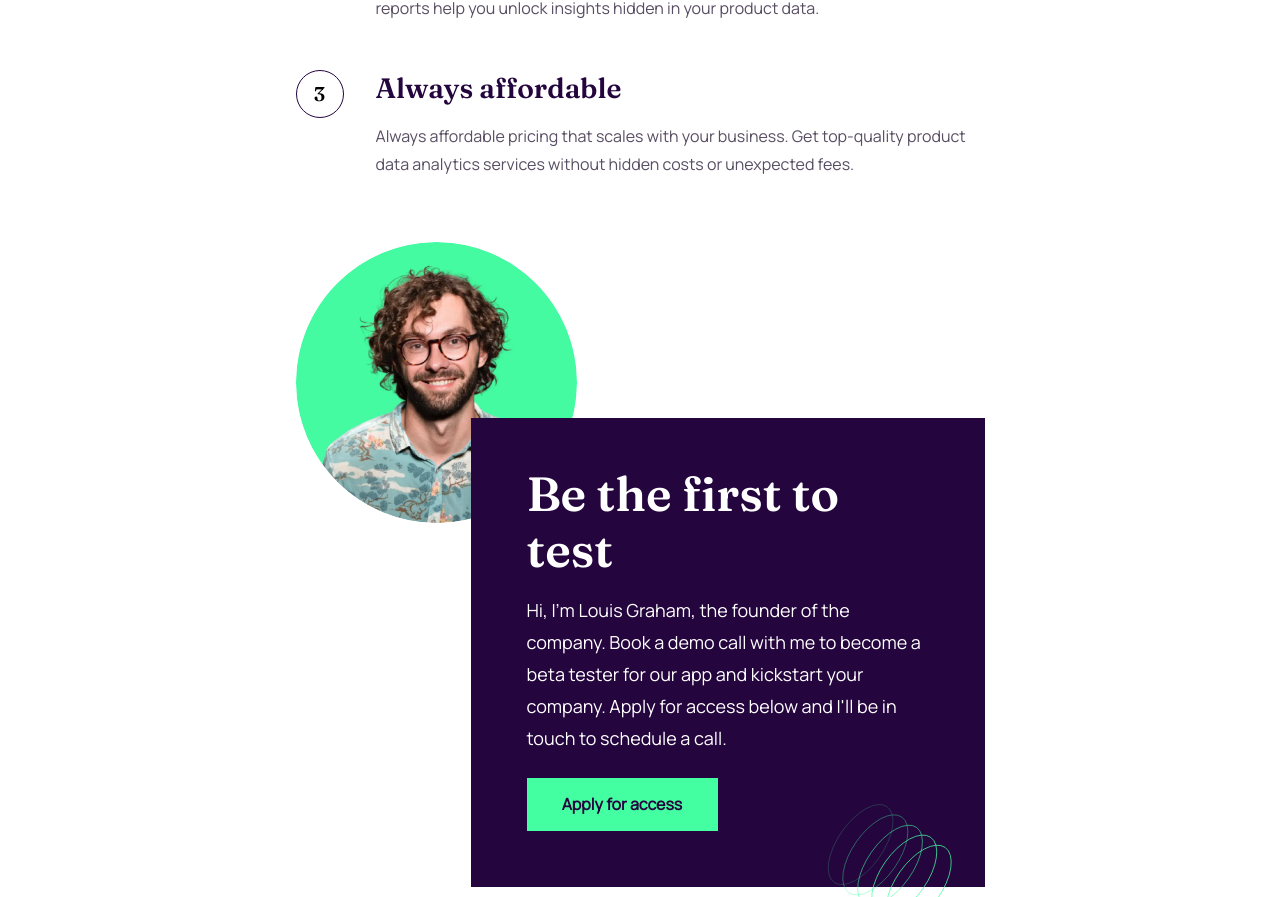
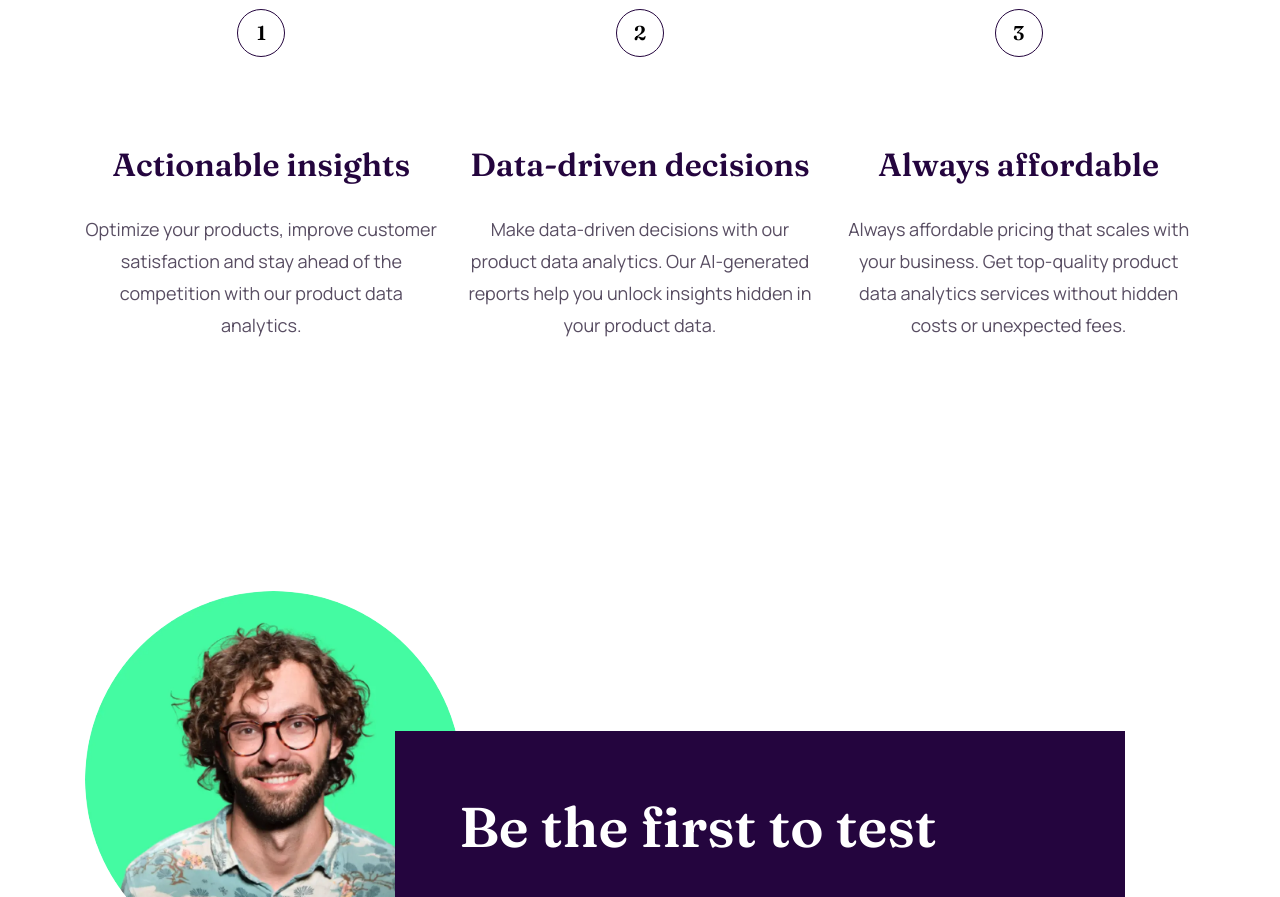
Before and after one commit to XolaniXAD/workit-landing-page, a website built with Vite: page starter-code/index.html in a window 1280 px wide. Shown: the part 982-1879 px from the top of the page. Built offline with nearby package versions, Linux system fonts and the light colour scheme.

Commit message:
Update layout: configure custom 1024px breakpoint and adjust spacing for tablet/iPad sizes

```diff
--- a/starter-code/index.html
+++ b/starter-code/index.html
@@ -16,7 +16,7 @@
 <body class="font-manrope overflow-x-hidden">
 
   <!-- Header with Navigation -->
-  <header class="bg-[#24053E] text-white pt-8 px-5 md:pt-10 md:px-10 md:h-[540px] overflow-visible" style="border-radius: 0 0 50% 50% / 0 0 7% 7%;">
+  <header class="bg-[#24053E] text-white pt-8 px-5 md:pt-10 md:px-10 md:h-[540px] lg:h-[671px] overflow-visible [border-radius:0_0_50%_50%_/_0_0_7%_7%] lg:[border-radius:0_0_50%_50%_/_0_0_18%_18%]">
     <nav class="flex justify-between items-center max-w-[1110px] md:mx-auto">
       <a href="/" aria-label="Home">
         <img src="./assets/images/logo-light.svg" alt="Workit">
@@ -40,67 +40,67 @@
       </picture>
     </div>
 
-    <div class="hero-image flex justify-center relative z-10 -mt-4 md:-mt-24">
+    <div class="hero-image flex justify-center relative z-10 -mt-4 md:-mt-24 lg:-mt-[0px]">
       <img src="./assets/images/image-hero.webp" alt="Mobile phone displaying the Workit app interface" class="w-[267px] md:w-[514px] translate-y-1/2">
     </div>
   </header>
 
-  <main class="px-5">
+  <main class="px-5 pb-[180px] md:pb-[300px]">
     <!-- Features Section -->
-    <section class="features bg-white pt-[128px] md:pt-[200px] pb-16 px-4 md:px-10" id="features">
-      <div class="max-w-[327px] md:max-w-[689px] mx-auto">
+    <section class="features bg-white lg:pb-[250px] pt-[128px] md:pt-[200px] lg:pt-[320px] pb-16 px-4 md:px-10 lg" id="features">
+      <div class="max-w-[327px] md:max-w-[689px] lg:max-w-[1110px] mx-auto lg:grid lg:grid-cols-3 lg:gap-x-[26px] lg:gap-y-14">
         <!-- Feature 1 -->
-        <article class="feature text-center md:flex md:text-left md:gap-8 mb-10 md:mb-12">
-          <div class="feature-number w-12 h-12 md:w-12 md:h-12 md:flex-shrink-0 rounded-full border border-[#24053E] flex items-center justify-center mx-auto md:mx-0 mb-6 md:mb-0 font-fraunces text-xl font-semibold">1</div>
+        <article class="feature text-center md:flex md:text-left md:gap-8 lg:flex-col lg:text-center mb-10 md:mb-12 lg:mb-0">
+          <div class="feature-number w-12 h-12 md:w-12 md:h-12 lg:w-12 lg:h-12 md:flex-shrink-0 rounded-full border border-[#24053E] flex items-center justify-center mx-auto md:mx-0 lg:mx-auto mb-6 md:mb-0 lg:mb-14 font-fraunces text-xl font-semibold">1</div>
           <div>
-            <h2 class="font-fraunces text-[28px] font-semibold leading-[36px] mb-4 text-[#24053E]">Actionable insights</h2>
-            <p class="text-base leading-[28px] text-[#584D62]">Optimize your products, improve customer satisfaction and stay ahead of the competition with our product data analytics.</p>
+            <h2 class="font-fraunces text-[28px] lg:text-[32px] font-semibold leading-[36px] lg:leading-[40px] mb-4 lg:mb-7 text-[#24053E]">Actionable insights</h2>
+            <p class="text-base lg:text-lg leading-[28px] lg:leading-[32px] text-[#584D62]">Optimize your products, improve customer satisfaction and stay ahead of the competition with our product data analytics.</p>
           </div>
         </article>
 
         <!-- Feature 2 -->
-        <article class="feature text-center md:flex md:text-left md:gap-8 mb-10 md:mb-12">
-          <div class="feature-number w-12 h-12 md:w-12 md:h-12 md:flex-shrink-0 rounded-full border border-[#24053E] flex items-center justify-center mx-auto md:mx-0 mb-6 md:mb-0 font-fraunces text-xl font-semibold">2</div>
+        <article class="feature text-center md:flex md:text-left md:gap-8 lg:flex-col lg:text-center mb-10 md:mb-12 lg:mb-0">
+          <div class="feature-number w-12 h-12 md:w-12 md:h-12 lg:w-12 lg:h-12 md:flex-shrink-0 rounded-full border border-[#24053E] flex items-center justify-center mx-auto md:mx-0 lg:mx-auto mb-6 md:mb-0 lg:mb-14 font-fraunces text-xl font-semibold">2</div>
           <div>
-            <h2 class="font-fraunces text-[28px] font-semibold leading-[36px] mb-4 text-[#24053E]">Data-driven decisions</h2>
-            <p class="text-base leading-[28px] text-[#584D62]">Make data-driven decisions with our product data analytics. Our AI-generated reports help you unlock insights hidden in your product data.</p>
+            <h2 class="font-fraunces text-[28px] lg:text-[32px] font-semibold leading-[36px] lg:leading-[40px] mb-4 lg:mb-7 text-[#24053E]">Data-driven decisions</h2>
+            <p class="text-base lg:text-lg leading-[28px] lg:leading-[32px] text-[#584D62]">Make data-driven decisions with our product data analytics. Our AI-generated reports help you unlock insights hidden in your product data.</p>
           </div>
         </article>
 
         <!-- Feature 3 -->
-        <article class="feature text-center md:flex md:text-left md:gap-8">
-          <div class="feature-number w-12 h-12 md:w-12 md:h-12 md:flex-shrink-0 rounded-full border border-[#24053E] flex items-center justify-center mx-auto md:mx-0 mb-6 md:mb-0 font-fraunces text-xl font-semibold">3</div>
+        <article class="feature text-center md:flex md:text-left md:gap-8 lg:flex-col lg:text-center">
+          <div class="feature-number w-12 h-12 md:w-12 md:h-12 lg:w-12 lg:h-12 md:flex-shrink-0 rounded-full border border-[#24053E] flex items-center justify-center mx-auto md:mx-0 lg:mx-auto mb-6 md:mb-0 lg:mb-14 font-fraunces text-xl font-semibold">3</div>
           <div>
-            <h2 class="font-fraunces text-[28px] font-semibold leading-[36px] mb-4 text-[#24053E]">Always affordable</h2>
-            <p class="text-base leading-[28px] text-[#584D62]">Always affordable pricing that scales with your business. Get top-quality product data analytics services without hidden costs or unexpected fees.</p>
+            <h2 class="font-fraunces text-[28px] lg:text-[32px] font-semibold leading-[36px] lg:leading-[40px] mb-4 lg:mb-7 text-[#24053E]">Always affordable</h2>
+            <p class="text-base lg:text-lg leading-[28px] lg:leading-[32px] text-[#584D62]">Always affordable pricing that scales with your business. Get top-quality product data analytics services without hidden costs or unexpected fees.</p>
           </div>
         </article>
       </div>
     </section>
 
     <!-- CTA Section with Founder -->
-    <section class="cta flex flex-col items-center pt-28 md:pt-24 relative md:max-w-[689px] md:mx-auto" id="apply">
-      <div class="founder-image relative z-10 -mb-14 md:mb-0 md:absolute md:left-0 md:top-0">
-        <img src="./assets/images/image-founder.webp" alt="Louis Graham, Founder" class="w-[280px] h-[280px] md:w-[281px] md:h-[281px] rounded-full">
+    <section class="cta flex flex-col items-center pt-28 md:pt-24 lg:pt-[260px] relative md:max-w-[689px] lg:max-w-[1110px] md:mx-auto" id="apply">
+      <div class="founder-image relative z-10 -mb-14 md:mb-0 md:absolute md:left-0 md:top-0 lg:left-0 lg:top-0">
+        <img src="./assets/images/image-founder.webp" alt="Louis Graham, Founder" class="w-[280px] h-[280px] md:w-[281px] md:h-[281px] lg:w-[377px] lg:h-[377px] rounded-full">
       </div>
 
-      <div class="cta-content text-white text-center md:text-left w-[90%] md:w-[514px] md:ml-auto bg-[#24053E] pt-[32px] md:pt-12 px-8 md:px-14 pb-8 md:pb-14 relative z-20 md:translate-y-20">
-        <h2 class="font-fraunces font-semibold text-[24px] md:text-[48px] leading-[120%] md:leading-[56px] mb-4 w-[218px] md:w-auto mx-auto md:mx-0">Be the first to test</h2>
-        <p class="text-base md:text-lg leading-[28px] md:leading-[32px] mb-6 md:mb-6 font-normal">Hi, I'm Louis Graham, the founder of the company. Book a demo call with me to become a beta tester for our app and kickstart your company. Apply for access below and I'll be in touch to schedule a call.</p>
-        <a href="#apply" class="inline-block bg-[#44FFA1] text-[#24053E] w-[191px] h-[53px] leading-[53px] text-base font-bold text-center hover:bg-[#24053E] hover:text-[#44FFA1] hover:border-2 hover:border-[#44FFA1] transition-all">Apply for access</a>
+      <div class="cta-content text-white text-center md:text-left w-[90%] md:w-[514px] lg:w-[730px] md:ml-auto bg-[#24053E] pt-[32px] md:pt-12 lg:pt-16 px-8 md:px-14 lg:px-16 pb-8 md:pb-14 md:mb-[-300px] lg:pb-16 relative z-20 md:translate-y-20 lg:translate-y-[-120px] lg:translate-x-[-70px]">
+        <h2 class="font-fraunces font-semibold text-[24px] md:text-[48px] lg:text-[56px] leading-[120%] md:leading-[56px] lg:leading-[64px] mb-4 lg:mb-8 w-[218px] md:w-auto mx-auto md:mx-0">Be the first to test</h2>
+        <p class="text-base md:text-lg leading-[28px] md:leading-[32px] mb-6 md:mb-6 lg:mb-8 font-normal">Hi, I'm Louis Graham, the founder of the company. Book a demo call with me to become a beta tester for our app and kickstart your company. Apply for access below and I'll be in touch to schedule a call.</p>
+        <a href="#apply" class="inline-block bg-[#44FFA1] text-[#24053E] w-[191px] h-[53px] lg:h-[56px] leading-[53px] lg:leading-[56px] text-base font-bold text-center hover:bg-[#24053E] hover:text-[#44FFA1] hover:border-2 hover:border-[#44FFA1] transition-all">Apply for access</a>
 
-        <picture class="cta-bg-pattern hidden md:block absolute bottom-[-50px] right-[20px]">
-          <img src="./assets/images/bg-pattern-3.svg" alt="" class="w-[150px]">
+        <picture class="cta-bg-pattern hidden md:block absolute bottom-[-50px] lg:bottom-[-70px] right-[20px] lg:right-[60px]">
+          <img src="./assets/images/bg-pattern-3.svg" alt="" class="w-[150px] lg:w-[221px]">
         </picture>
       </div>
     </section>
   </main>
 
   <!-- Footer -->
-  <footer class="flex flex-col items-center mt-20 md:mt-24 pb-16 mb-16">
-    <img src="./assets/images/logo-dark.svg" alt="Workit" class="mb-14 md:mb-14">
+  <footer class="flex flex-col items-center mt-0 md:mt-[112px] lg:mt-[0px] pb-16 mb-16 lg:mb-[110px]">
+    <img src="./assets/images/logo-dark.svg" alt="Workit" class="mb-14 md:mb-14 lg:mb-[58px] md:mt-[50px]">
 
-    <div class="social-links flex gap-7">
+    <div class="social-links flex gap-7 lg:gap-7">
       <a href="#" aria-label="Facebook" class="hover:opacity-70 transition-opacity">
         <img src="./assets/images/icon-facebook.svg" alt="" class="w-5 h-5">
       </a>
```
